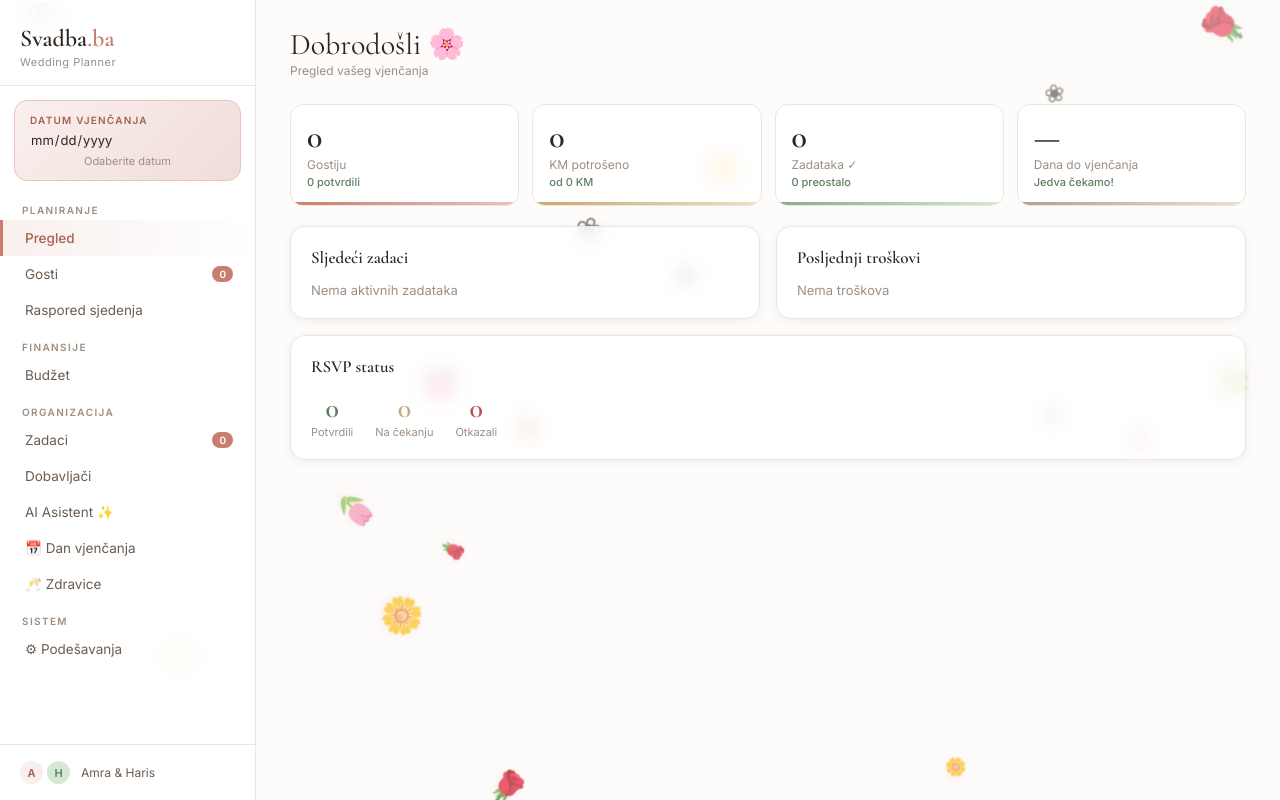
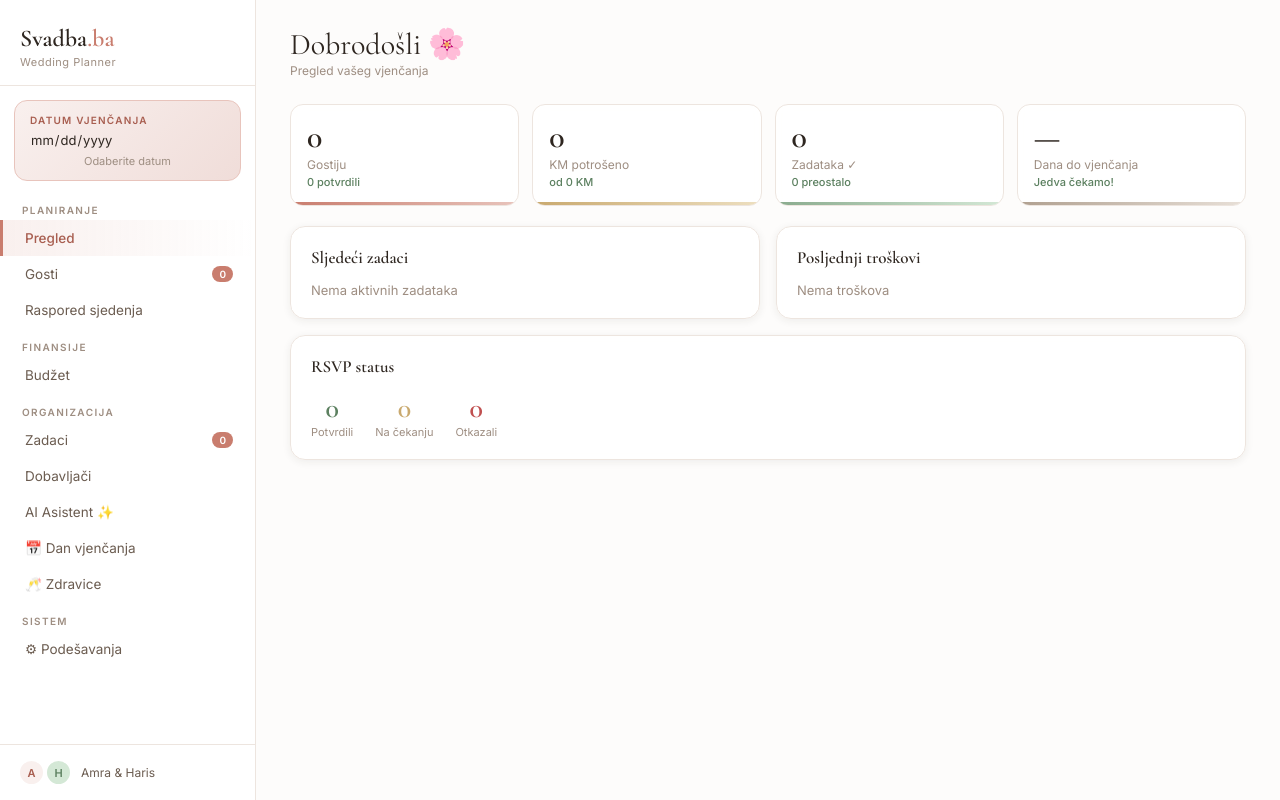
Before and after one commit to peendogit/SvadbaPlaner, a React (Create React App) app: page / in a window 1280 px wide. Built offline with nearby package versions, Linux system fonts and the light colour scheme; the HTML template or start-up script is replaced by a standard one.

Commit message:
Add files via upload

```diff
--- a/src/App.jsx
+++ b/src/App.jsx
@@ -1,5 +1,4 @@
 import React, { useState, useEffect, useCallback, useRef } from 'react';
-import Flowers from './components/Flowers';
 import Sidebar from './components/Sidebar';
 import Toast from './components/Toast';
 import Dashboard from './components/Dashboard';
@@ -68,9 +67,6 @@ export default function App() {
 
   return (
     <>
-      <Flowers />
-      <div className="ripple-container" ref={rippleRef} />
-
       {/* TOPBAR mobile */}
       <div className="topbar">
         <button className={`hb ${sbOpen ? 'open' : ''}`} onClick={() => setSbOpen(o => !o)}>
@@ -83,7 +79,7 @@ export default function App() {
         <Sidebar S={S} page={page} navTo={navTo} sbOpen={sbOpen} />
         <div className={`ov ${sbOpen ? 'vis' : ''}`} onClick={() => setSbOpen(false)} />
         <main className="main">
-          <PageComp S={S} update={update} showToast={showToast} />
+          <PageComp S={S} update={update} showToast={showToast} navTo={navTo} />
         </main>
       </div>
 
```
